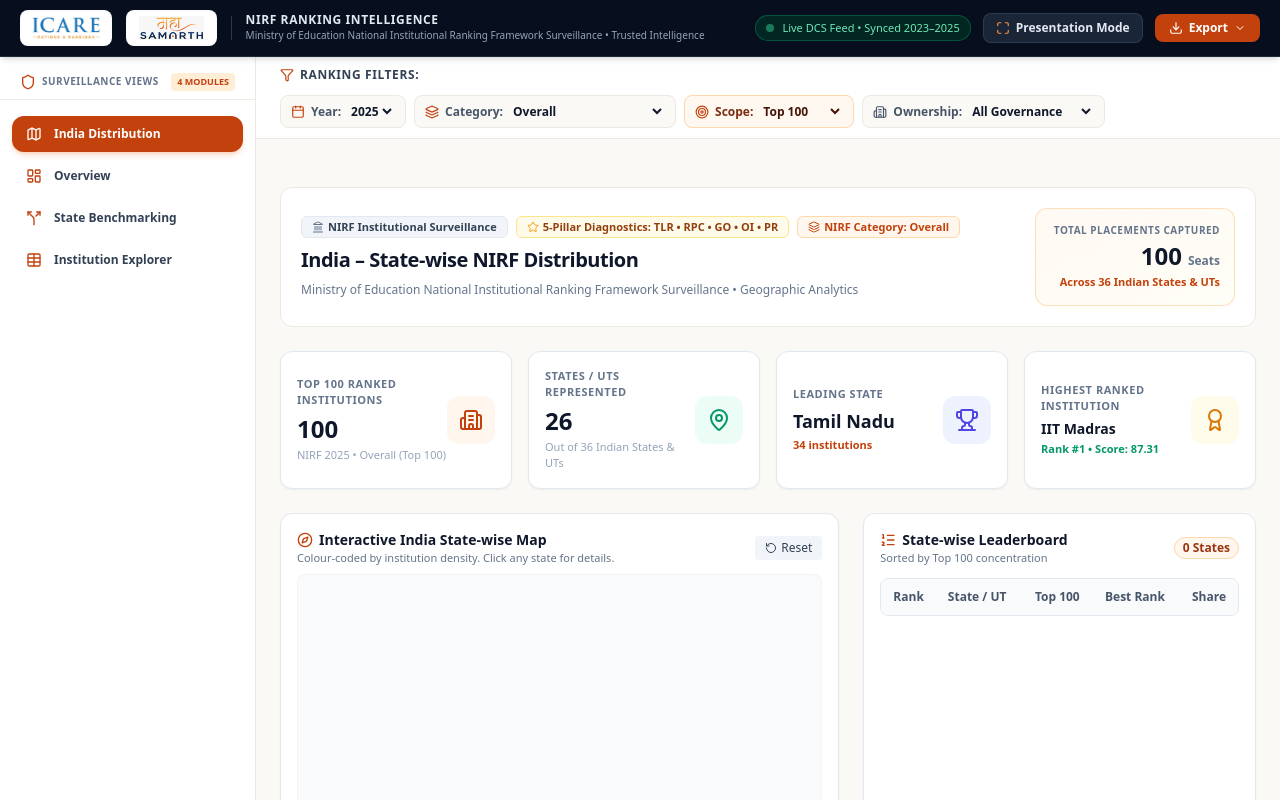
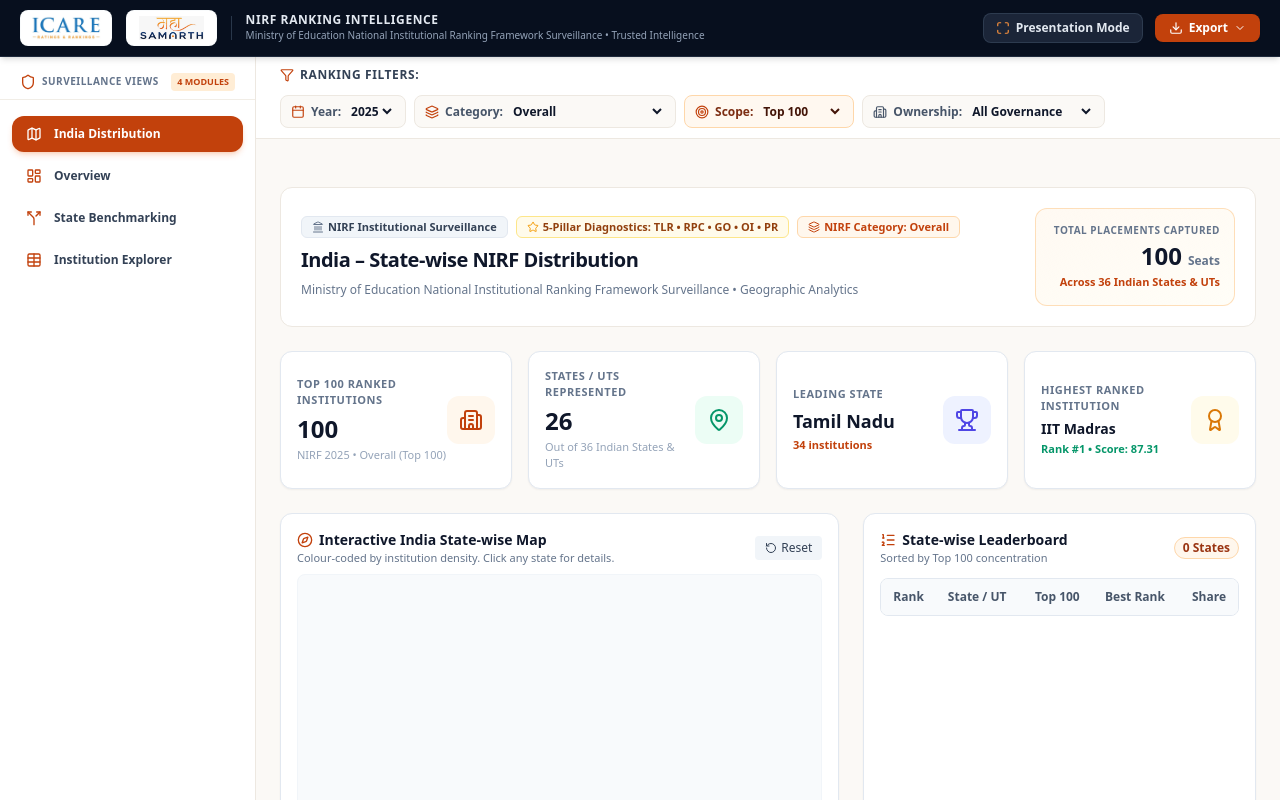
Before and after one commit to vaibhavambekar35/NIRF-India-Dashboard, a plain HTML site: page index.html in a window 1280 px wide. Shown: the top 800 px of the page. Drawn offline with nearby package versions, Linux system fonts and the light colour scheme; files that its build step writes are made by us from their sources; no server answers; files whose address does not match are found by name.

Commit message:
Remove Live DCS Feed badge from top navigation bar

```diff
--- a/index.html
+++ b/index.html
@@ -74,10 +74,6 @@
 
     <!-- Right Controls -->
     <div class="flex items-center space-x-3">
-      <div class="hidden lg:flex items-center space-x-2 px-2.5 py-1 rounded-full bg-emerald-950/80 border border-emerald-800/80 text-[11px] text-emerald-300 font-medium">
-        <span class="w-2 h-2 rounded-full bg-emerald-400 animate-pulse"></span>
-        <span>Live DCS Feed • Synced 2023–2025</span>
-      </div>
 
       <!-- Presentation Mode Button -->
       <button id="btnKioskMode" class="flex items-center space-x-1.5 px-3 py-1.5 bg-slate-800/90 hover:bg-slate-700 text-slate-200 border border-slate-700/80 rounded-lg text-xs font-semibold shadow-xs transition" title="Toggle Fullscreen Presentation Mode">
```
